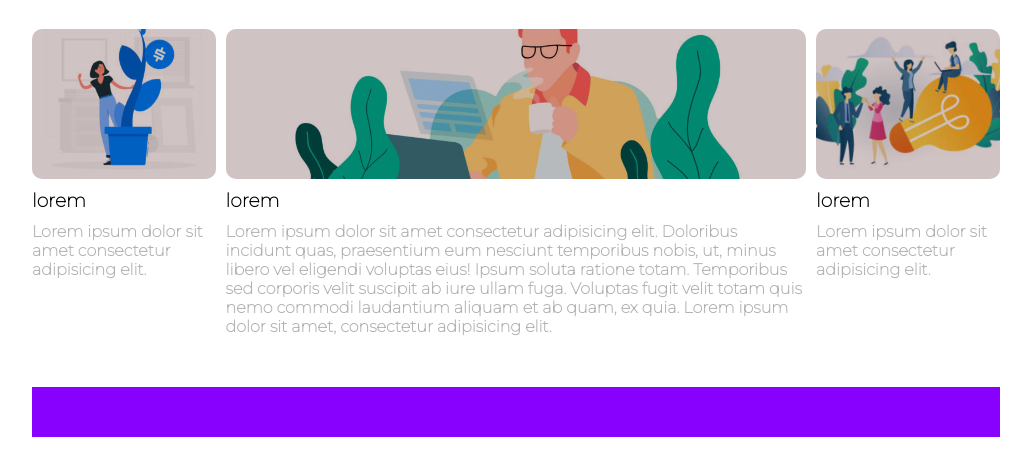
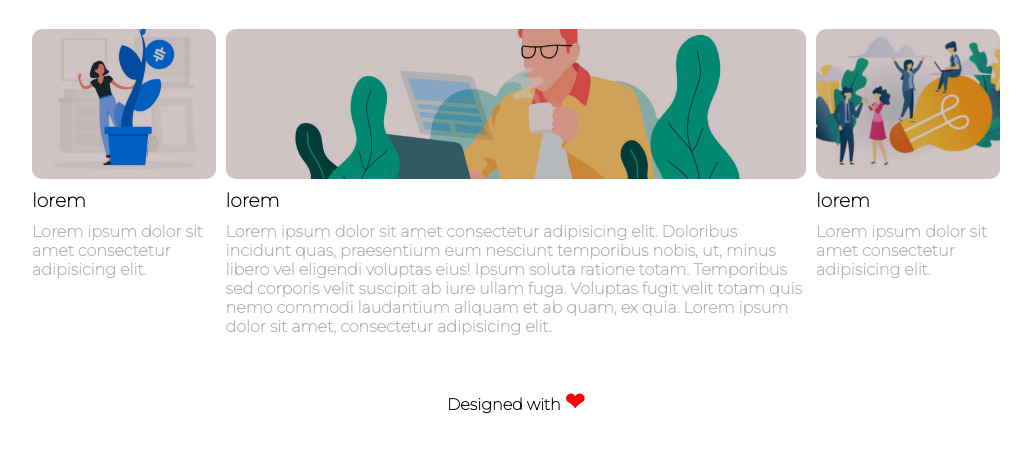
Before and after one commit to NicolaL95/htmlcss-wp, a plain HTML site: page index.html in a window 1280 px wide. Shown: the part 774-1227 px from the top of the page, without its empty margins (124-1155 px from the left). Drawn offline with Linux system fonts and the light colour scheme.

Commit message:
Fine lavorazioni main inizio rifiniture

```diff
--- a/index.html
+++ b/index.html
@@ -74,7 +74,7 @@
     <!-- /.content -->
 
     <footer class="main_footer">
-
+        Designed with <span>&#10084;</span>
     </footer>
     <!-- ! footer_main-->
 
--- a/style.css
+++ b/style.css
@@ -163,6 +163,12 @@ height: 150px;
 .main_footer {
     margin-top: 0.5rem;
     height: 50px;
-    background-color: #8801FE;
+    text-align: center;
+    font-family: 'Montserrat', sans-serif;
+    font-weight: 1000
+}
 
+.main_footer > span{
+    color: red;
+    font-size: 1.5rem;
 }
```
